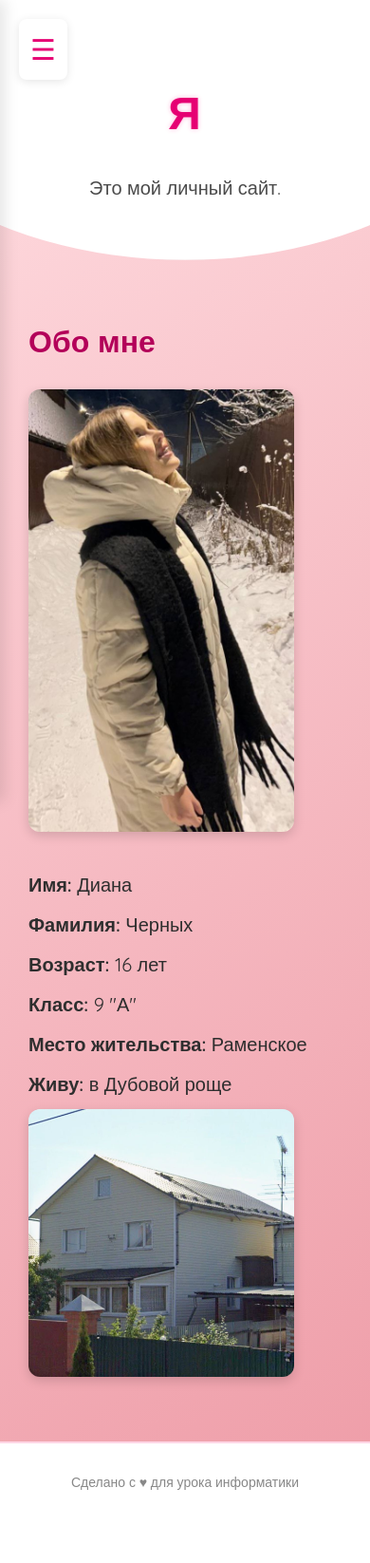
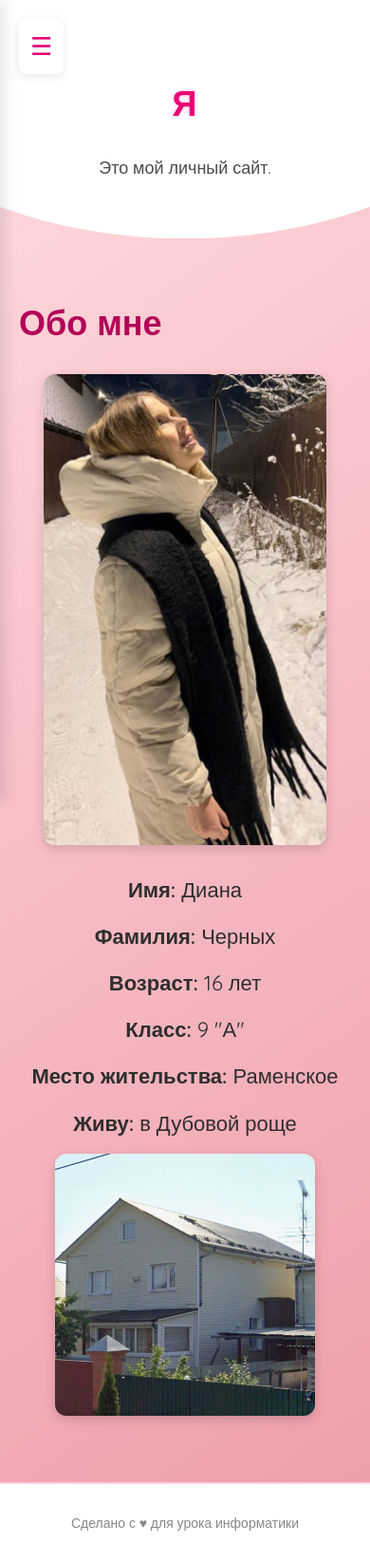
Before and after one commit to gomboevdima/diana-site-inf, a plain HTML site: page index.html in a window 390 px wide. Shown: the whole page at 95% size. Before the commit the page ends 1602 px from the top, so only its background shows below. Drawn offline with Linux system fonts and the light colour scheme.

Commit message:
Update style.css

```diff
--- a/style.css
+++ b/style.css
@@ -11,14 +11,15 @@ body {
     background: linear-gradient(145deg, #ffdde1, #ee9ca7);
     color: #2e2e2e;
     line-height: 1.6;
+    font-size: 22px;
+    overflow-x: hidden;
 }
 
-/* Иконка меню */
-.menu-icon {
+.menu-icon,
+.close-icon {
     font-size: 30px;
     position: fixed;
     top: 20px;
-    left: 20px;
     z-index: 1001;
     cursor: pointer;
     color: #e60073;
@@ -28,31 +29,23 @@ body {
     box-shadow: 0 2px 10px rgba(0,0,0,0.1);
 }
 
-/* Иконка закрытия */
+.menu-icon {
+    left: 20px;
+}
+
 .close-icon {
-    font-size: 30px;
-    position: fixed;
-    top: 20px;
     right: 20px;
-    z-index: 1001;
-    cursor: pointer;
-    color: #e60073;
-    background: white;
-    padding: 8px 12px;
-    border-radius: 8px;
-    box-shadow: 0 2px 10px rgba(0,0,0,0.1);
     display: none;
 }
 
-/* Показывать/прятать иконки */
 .side-menu.open ~ #menuIcon {
     display: none;
 }
+
 .side-menu.open ~ #closeIcon {
     display: block;
 }
 
-/* Меню */
 .side-menu {
     position: fixed;
     top: 0;
@@ -65,26 +58,30 @@ body {
     transition: left 0.3s ease;
     z-index: 1000;
 }
+
 .side-menu.open {
     left: 0;
 }
+
 .side-menu ul {
     list-style: none;
 }
+
 .side-menu li {
     margin-bottom: 20px;
 }
+
 .side-menu a {
     font-size: 18px;
     color: #e60073;
     text-decoration: none;
     transition: color 0.2s;
 }
+
 .side-menu a:hover {
     color: #b30059;
 }
 
-/* Затемнение */
 .overlay {
     position: fixed;
     top: 0;
@@ -97,12 +94,12 @@ body {
     transition: opacity 0.3s;
     z-index: 999;
 }
+
 .overlay.show {
     opacity: 1;
     visibility: visible;
 }
 
-/* Хедер */
 header {
     text-align: center;
     padding: 80px 20px 50px;
@@ -110,12 +107,14 @@ header {
     box-shadow: 0 8px 30px rgba(0, 0, 0, 0.1);
     clip-path: ellipse(100% 100% at 50% 0%);
 }
+
 header h1 {
     font-size: 48px;
     color: #e60073;
     letter-spacing: 1px;
     text-shadow: 0 0 5px rgba(255, 0, 128, 0.3);
 }
+
 .welcome-text {
     margin-top: 15px;
     font-size: 20px;
@@ -126,77 +125,66 @@ header h1 {
     color: #4b4b4b;
 }
 
-/* Контент */
 main {
-    max-width: 900px;
+    max-width: 1000px;
     margin: 60px auto;
-    padding: 0 30px;
+    padding: 0 20px;
     animation: fadeIn 1s ease-in-out;
 }
+
 .about h2 {
-    font-size: 32px;
+    font-size: 36px;
     color: #b30059;
     margin-bottom: 25px;
-}
-.about p, .about li {
-    font-size: 20px;
-    margin-bottom: 10px;
-}
-.about ul {
-    margin-top: 10px;
-    padding-left: 25px;
-    list-style: square;
-}
-.more-link {
-    display: inline-block;
-    margin-top: 20px;
-    font-size: 18px;
-    color: #e60073;
-    text-decoration: none;
-    transition: color 0.3s;
-}
-.more-link:hover {
-    color: #b30059;
-    text-decoration: underline;
+    font-weight: 600;
 }
 
-/* Футер */
+.about-content {
+    display: flex;
+    flex-direction: row;
+    align-items: flex-start;
+    gap: 30px;
+    flex-wrap: wrap;
+    justify-content: center;
+    margin-top: 20px;
+}
+
+.profile-photo {
+    max-width: 100%;
+    width: 280px;
+    border-radius: 12px;
+    box-shadow: 0 4px 12px rgba(0, 0, 0, 0.15);
+    height: auto;
+}
+
+.inline-photo {
+    max-width: 100%;
+    margin-top: 20px;
+    border-radius: 10px;
+    box-shadow: 0 3px 10px rgba(0,0,0,0.1);
+}
+
+.about-text {
+    flex: 1;
+    min-width: 260px;
+}
+
+.about-text p {
+    font-size: 22px;
+    margin-bottom: 14px;
+    line-height: 1.6;
+}
+
 footer {
     text-align: center;
     padding: 30px;
     background: #fff;
     color: #888;
-    font-size: 14px;
+    font-size: 16px;
     border-top: 2px solid #ffd6e5;
     margin-top: 60px;
 }
 
-.about-content {
-    display: flex;
-    align-items: center;
-    gap: 40px; /* расстояние между фото и текстом */
-    flex-wrap: wrap; /* чтобы на телефоне встало друг под друга */
-    margin-top: 20px;
-}
-
-/* Фото сбоку, как и раньше */
-.profile-photo {
-    max-width: 280px;
-    border-radius: 12px;
-    box-shadow: 0 4px 12px rgba(0, 0, 0, 0.15);
-    height: auto;
-}
-
-/* Текст рядом с фото */
-.about-text p {
-    font-size: 20px;
-    margin-bottom: 10px;
-}
-
-
-
-
-/* Анимация */
 @keyframes fadeIn {
     from {
         opacity: 0;
@@ -207,3 +195,41 @@ footer {
         transform: translateY(0);
     }
 }
+
+@media (max-width: 768px) {
+    .about-content {
+        flex-direction: column;
+        align-items: center;
+        text-align: center;
+    }
+
+    .about-text {
+        padding: 0 10px;
+    }
+
+    .about-text p {
+        font-size: 22px;
+    }
+
+    .profile-photo {
+        width: 85%;
+        max-width: 320px;
+    }
+
+    header h1 {
+        font-size: 36px;
+    }
+
+    .welcome-text {
+        font-size: 18px;
+    }
+
+    .menu-icon,
+    .close-icon {
+        font-size: 26px;
+    }
+
+    footer {
+        font-size: 14px;
+    }
+}
```
